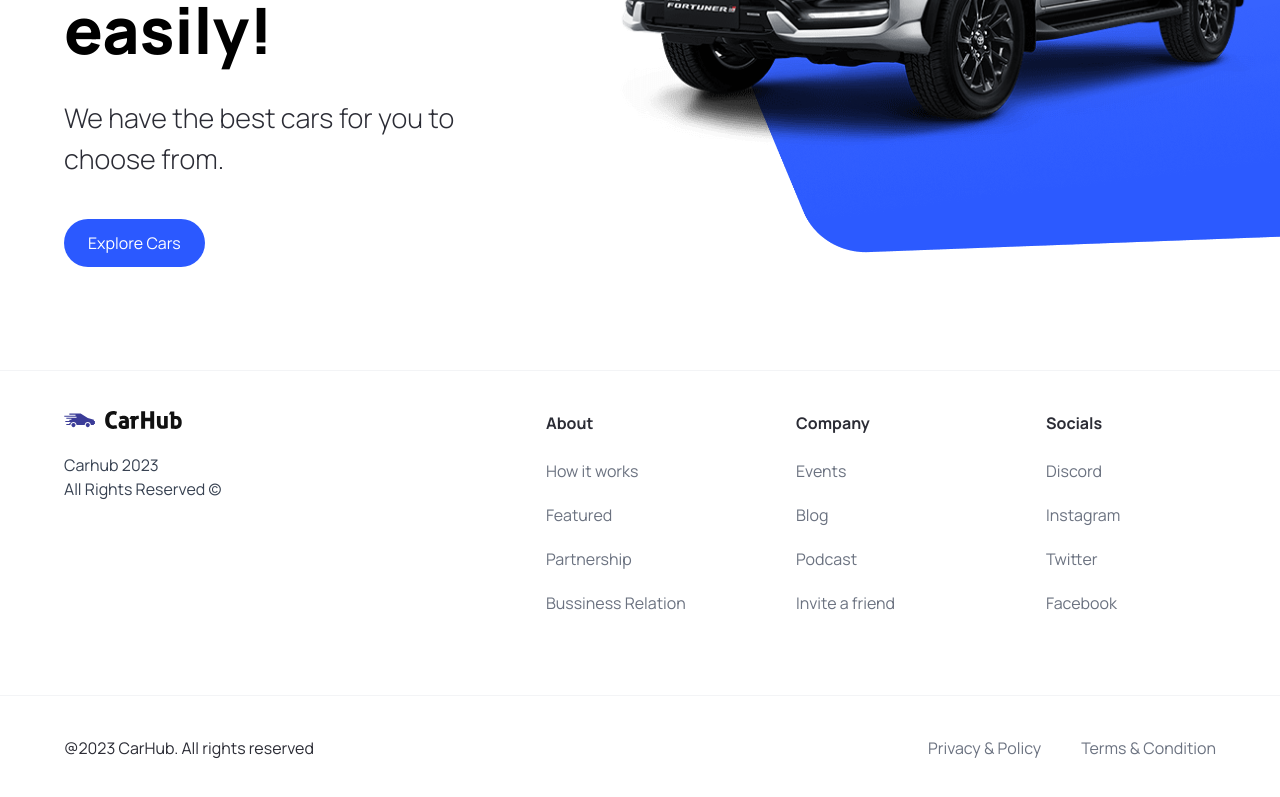
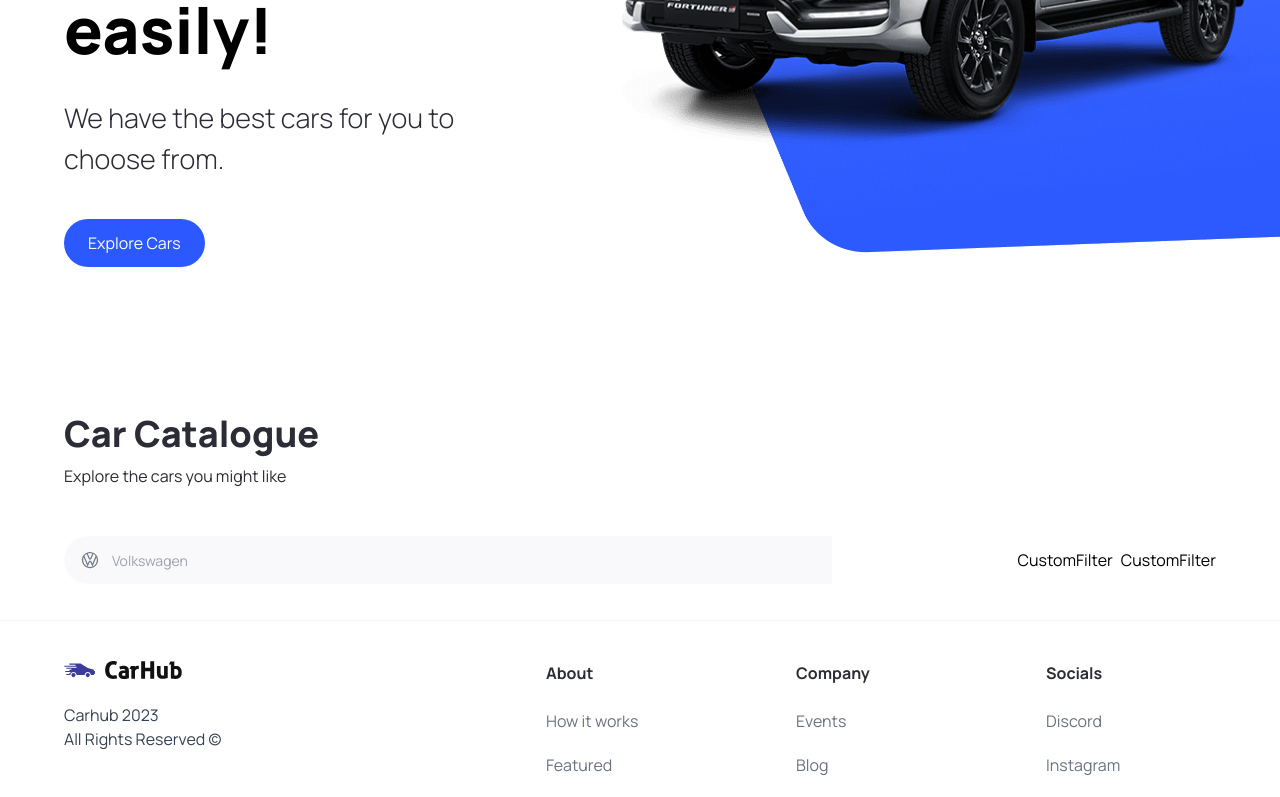
Before and after one commit to rodcasanova12/carhub, a Next.js app: page / in a window 1280 px wide. Shown: the part 450-1247 px from the top of the page. Built offline with nearby package versions, Linux system fonts and the light colour scheme.

Commit message:
Search bar using headless ui added

```diff
--- a/app/page.tsx
+++ b/app/page.tsx
@@ -1,10 +1,25 @@
-import { Hero } from '@/components'
+import { CustomFilter, Hero, SearchBar } from '@/components'
 import Image from 'next/image'
 
 export default function Home() {
   return (
     <main className="overflow-hidden">
-      <Hero/>
+      <Hero />
+      <div className='mt-12 padding-x padding-y max-width' id="discover">
+        <div className='home__text-container'>
+          <h1 className='text-4xl font-extrabold'>Car Catalogue</h1>
+          <p>Explore the cars you might like</p>
+        </div>
+        <div className='home__filters'>
+          <SearchBar />
+
+          <div className='home__filter-container'>
+            <CustomFilter title="fuel" />
+            <CustomFilter title="year" />
+          </div>
+
+        </div>
+      </div>
     </main>
   )
 }
--- /dev/null
+++ b/components/CustomFilter.tsx
@@ -0,0 +1,9 @@
+import React from 'react'
+
+const CustomFilter = () => {
+  return (
+    <div>CustomFilter</div>
+  )
+}
+
+export default CustomFilter
--- /dev/null
+++ b/components/SearchBar.tsx
@@ -0,0 +1,24 @@
+"use client";
+
+import React, { use } from 'react';
+import { SearchManufacturer } from '.';
+import { useState } from 'react';
+
+const SearchBar = () => {
+    const [ manufacturer, setManufacturer ] = useState('') // ['BMW', 'Audi', 'Mercedes'
+    const handleSearch = () => {
+
+    }
+  return (
+    <form className='searchbar' onSubmit={handleSearch}>
+        <div className='searchbar__item'>
+            <SearchManufacturer
+                manufacturer={manufacturer}
+                setManufacturer={setManufacturer}
+            />
+        </div>
+    </form>
+  )
+}
+
+export default SearchBar
--- /dev/null
+++ b/components/SearchManufacturer.tsx
@@ -0,0 +1,82 @@
+"use client";
+
+
+import { Combobox, Transition } from '@headlessui/react'
+import { SearchManufacturerProps } from '@/types'
+import { manufacturers } from '@/constants';
+import React from 'react'
+import Image from 'next/image';
+import { useState, Fragment } from 'react';
+
+const SearchManufacturer = ({ manufacturer, setManufacturer}: SearchManufacturerProps) => {
+  const [ query, setQuery ] = useState(''); // ['BMW', 'Audi', 'Mercedes']
+
+  const filteredManufacturers = query === "" ? manufacturers : manufacturers.filter((item) => (
+        item.toLowerCase().replace(/\s+/g, "").includes(query.toLowerCase().replace(/\s+/g, "")
+  )))
+
+  return (
+    <div className='search-manufacturer'>
+        <Combobox value={manufacturer} onChange={setManufacturer}>
+            <div className='relative w-full'>
+                <Combobox.Button className='absolute top-[14px]'>
+                    <Image
+                        src='/car-logo.svg'
+                        width={20}
+                        height={20}
+                        className='ml-4'
+                        alt="Car Logo"
+                    />
+                </Combobox.Button>
+                <Combobox.Input
+                    className="search-manufacturer__input"
+                    placeholder='Volkswagen'
+                    displayValue={(manufacturer: string) => manufacturer}
+                    onChange={(e) => setQuery(e.target.value)}
+                />
+                <Transition
+                    as={Fragment}
+                    leave="transition ease-in duration-100"
+                    leaveFrom="opacity-100"
+                    leaveTo="opacity-0"
+                    afterLeave={() => setQuery('')}
+                >
+                    <Combobox.Options>
+                        {
+                            filteredManufacturers.map((item) => (
+                                <Combobox.Option
+                                    key={item}
+                                    className={({ active}) => `relative search-manufacturer__option ${active ? 'bg-primary-blue text-white' : 'text-gray-900'}
+                                    `}
+                                    value={item}
+                                >
+                                    {({ selected, active }) => (
+                                        <>
+                                            <span
+                                            className={`block truncate ${
+                                                selected ? 'font-medium' : 'font-normal'
+                                            }`}
+                                            >
+                                            {item}
+                                            </span>
+                                            {selected ? (
+                                            <span
+                                                className={`absolute inset-y-0 left-0 flex items-center pl-3 ${
+                                                active ? 'text-white' : 'text-teal-600'
+                                                }`}
+                                            >                                                                     </span>
+                                            ) : null}
+                                        </>
+                                        )}
+                                </Combobox.Option>
+                            )
+                        )}
+                    </Combobox.Options>
+                </Transition>
+            </div>
+        </Combobox>
+    </div>
+  )
+}
+
+export default SearchManufacturer
--- a/components/index.ts
+++ b/components/index.ts
@@ -2,10 +2,16 @@ import Hero from './Hero';
 import CustomButton from './CustomButton';
 import Navbar from './Navbar';
 import Footer from './Footer';
+import SearchBar from './SearchBar';
+import CustomFilter from './CustomFilter';
+import SearchManufacturer from './SearchManufacturer';
 
 export {
     Hero,
     CustomButton,
     Navbar,
     Footer,
+    SearchBar,
+    CustomFilter,
+    SearchManufacturer,
 };
--- a/package.json
+++ b/package.json
@@ -9,6 +9,7 @@
     "lint": "next lint"
   },
   "dependencies": {
+    "@headlessui/react": "^1.7.16",
     "@types/node": "20.4.9",
     "@types/react": "18.2.20",
     "@types/react-dom": "18.2.7",
--- a/types/index.ts
+++ b/types/index.ts
@@ -7,3 +7,8 @@ export interface CustomButtonProps {
     MouseEventHandler<HTMLButtonElement>;
     btnType?: "button" | "submit";
 }
+
+export interface SearchManufacturerProps {
+    manufacturer: string;
+    setManufacturer: (manufacturer: string) => void;
+}
```
Also changed, not shown: 1 other file (tests, documents, lock files or other folders).
